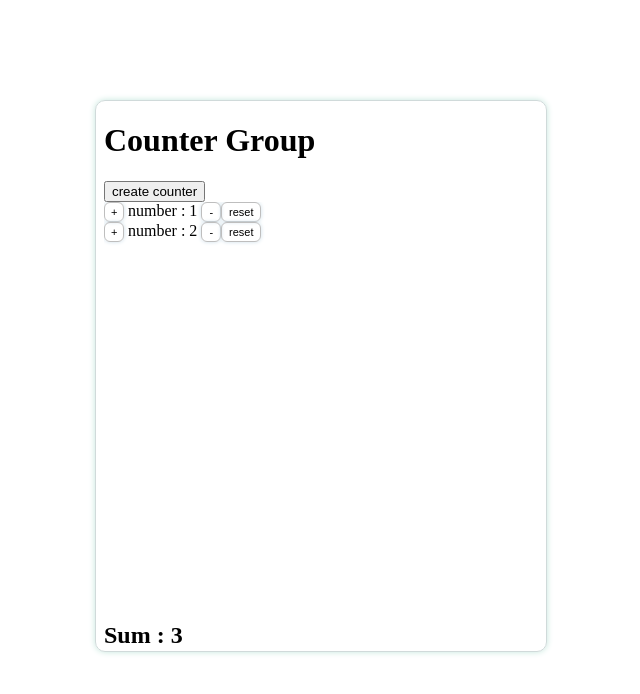
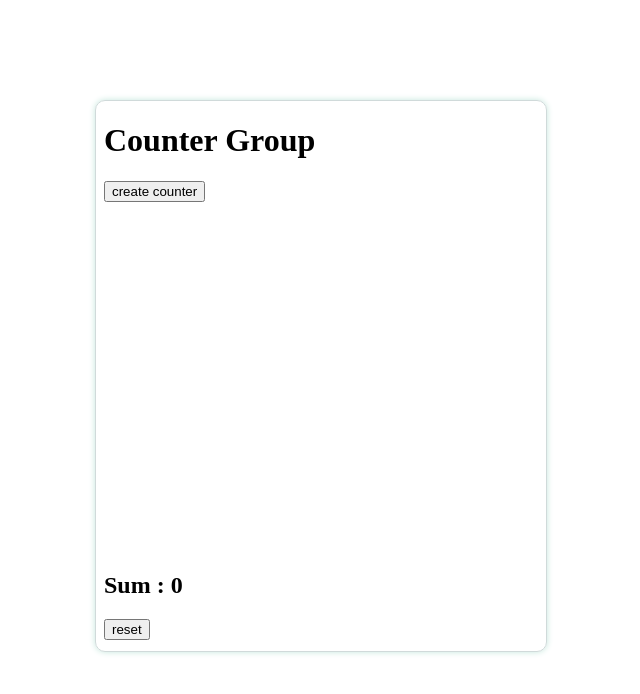
Before and after one commit to TWA-AFS-202310-GROUP-5/ng-counter-group, an Angular app: page / in a window 1280 px wide. Shown: the top 694 px of the page, without its empty margins (319-959 px from the left). Built offline with nearby package versions, Linux system fonts and the light colour scheme.

Commit message:
feat: implement reset buttons

```diff
--- a/src/app/counter-group/counter-group.component.css
+++ b/src/app/counter-group/counter-group.component.css
@@ -1,5 +1,5 @@
 #countersBox{
-    height: 400px;
+    height: 350px;
     margin: 0 auto;
     overflow-y: auto;
 }
--- a/src/app/counter-group/counter-group.component.html
+++ b/src/app/counter-group/counter-group.component.html
@@ -11,4 +11,5 @@
         </app-counter>
     </div>
     <h2> Sum : {{sum}} </h2>
+    <button (click)="onReset()"> reset </button>
 </body>
--- a/src/app/counter-group/counter-group.component.ts
+++ b/src/app/counter-group/counter-group.component.ts
@@ -7,10 +7,14 @@ import { Component } from '@angular/core';
 })
 export class CounterGroupComponent {
 
-  counters : {num: number}[] = [{num: 1}, {num:2}]
+  counters : {num: number}[] = []
 
   createCounter(){
     this.counters.push({num: 0})
+  }
+
+  onReset(){
+    this.counters.map(counter => counter.num = 0)
   }
 
   get sum(){
```
